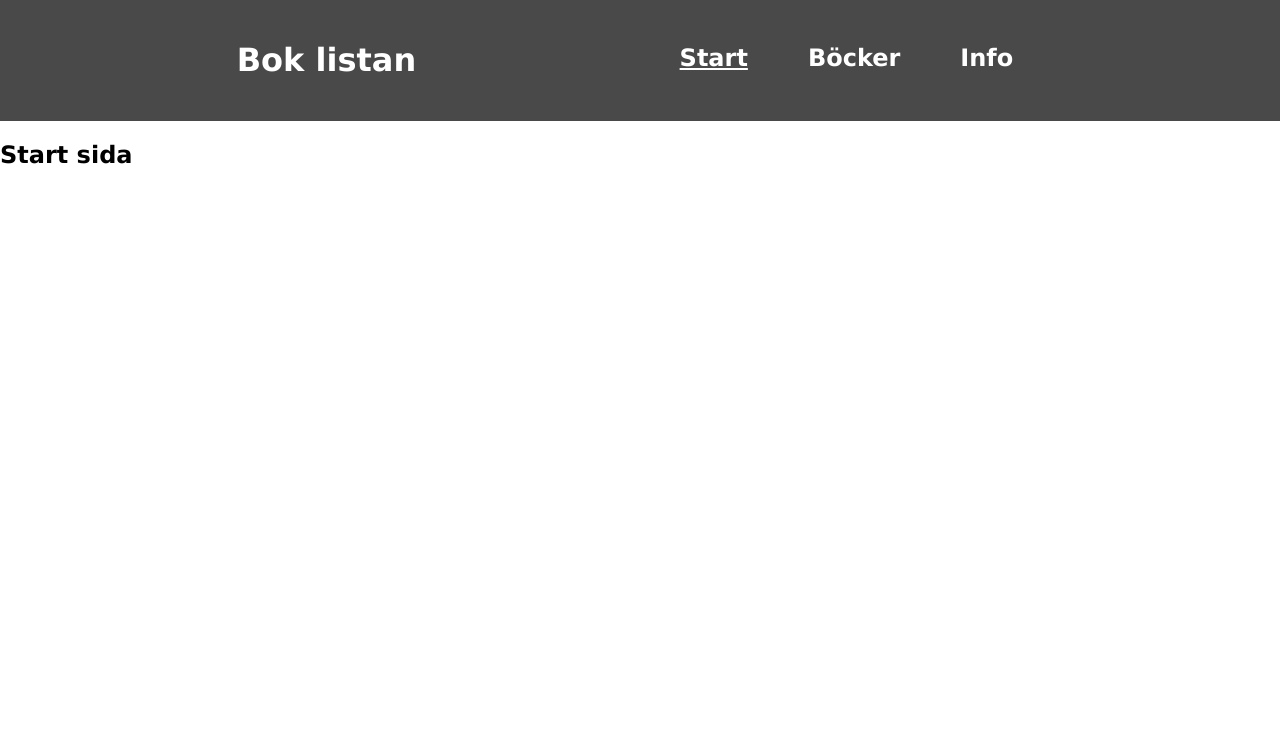
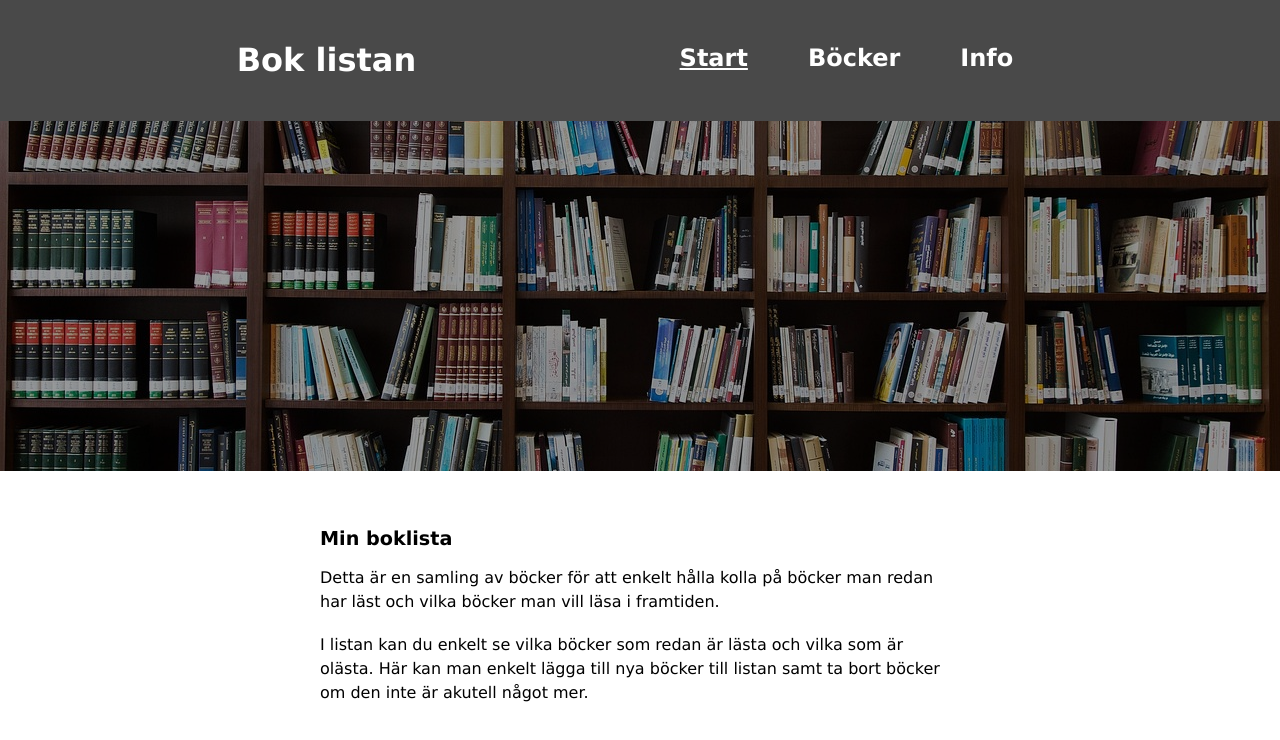
Before and after one commit to haan2402/vue-laboration3, a Vue app: page / in a window 1280 px wide. Shown: the top 740 px of the page. Built offline with nearby package versions, Linux system fonts and the light colour scheme.

Commit message:
lagt in en banner bild på startsidan, samt lagt in textinnehåll för startisdan och gjort css styling för det

```diff
--- a/src/views/startView.vue
+++ b/src/views/startView.vue
@@ -1,3 +1,54 @@
 <template>
-    <h2>Start sida</h2>
+    <div class="banner-container">
+    <img src="../assets/bookshelf.jpg" alt="bokhylla med fler hyllor med böcker i olika färger" class="banner"></img>
+    </div>
+
+    <section>
+        <h2>Min boklista</h2>
+        <p>Detta är en samling av böcker för att enkelt hålla kolla på böcker man redan har läst och vilka böcker man vill läsa
+        i framtiden.
+        </p><br>
+        <p>I listan kan du enkelt se vilka böcker som redan är lästa och vilka som är olästa. Här kan man enkelt
+        lägga till nya böcker till listan samt ta bort böcker om den inte är akutell något mer.</p>
+    </section>
 </template>
+
+<style scoped>
+    .banner-container {
+        position: relative;
+    }
+
+    .banner {
+        width: 100%;
+        max-height: 350px;
+        object-fit: cover;
+        display: block;
+    }
+
+    .banner-container::after {
+        content: '';
+        position: absolute;
+        inset: 0;
+        background: rgba(0,0,0,0.4);
+    }
+
+    section {
+        max-width: 900px;
+        margin: 20px auto;
+        padding: 20px;
+        justify-content: center;
+        align-items: center;
+    }
+
+    h2 {
+        font-size: 1.2em;
+        margin-left: 130px;
+    }
+
+    p {
+        font-size: 1em;
+        line-height: 1.5em;
+        max-width: 40em;
+        margin: 0 auto;
+    }
+</style>
```
Also changed, not shown: src/assets/bookshelf.jpg (added).
